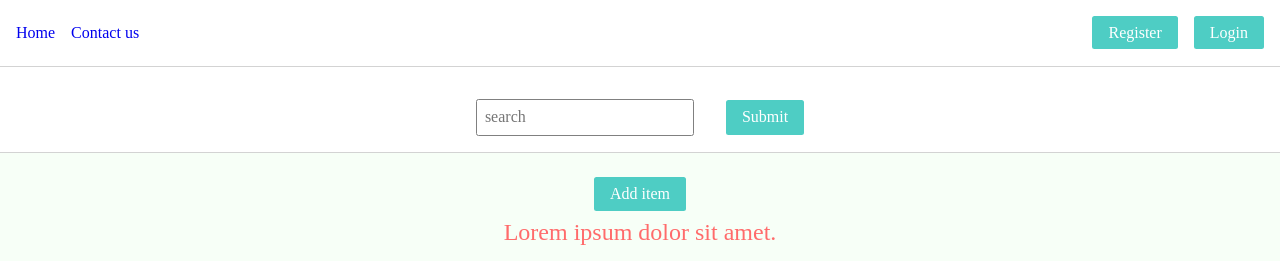
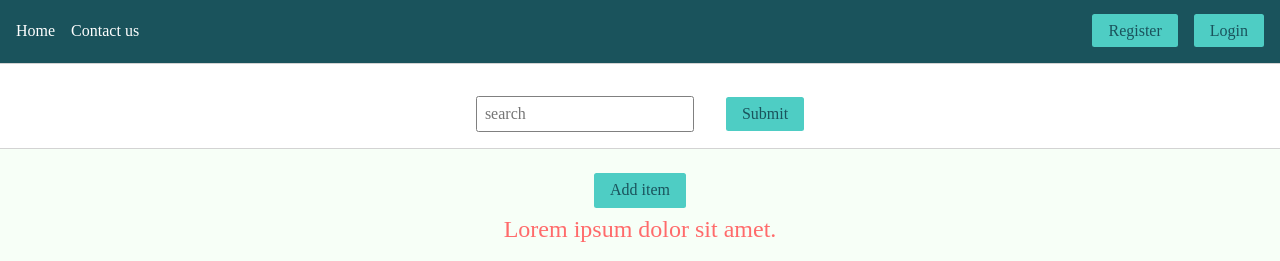
Before and after one commit to profissional-coder/Rentello-website, a React (Create React App) app in the folder front-end/: page / in a window 1280 px wide. Shown: the top 261 px of the page. Built offline with nearby package versions, Linux system fonts and the light colour scheme.

Commit message:
header css

```diff
--- a/front-end/src/components/Header.js
+++ b/front-end/src/components/Header.js
@@ -2,6 +2,8 @@ import React from "react";
 // import "./App.css";
 import { Link } from "react-router-dom";
 const Header = () => {
+  const logedIn = false;
+
   return (
     <div>
       <header className="header">
@@ -12,31 +14,59 @@ const Header = () => {
                 Home
               </Link>
             </li>
-
-            {/* {'    '}
+            {logedIn && (
+              <>
                 <li>
-                <Link className="link" to="">Category</Link>
-              </li> */}
+                  <Link className="link" to="/user/profile">
+                    All Post
+                  </Link>
+                </li>
 
                 {"   "}
+                <li>
+                  <Link className="link" to="/items">
+                    Items
+                  </Link>
+                </li>
+              </>
+            )}
             <li>
               <Link className="link" to="/Contact">
                 Contact us
               </Link>
             </li>
-            {"   "}
             <div className="auth">
+              {!logedIn ? (
+                <>
                   <li>
                     <Link className="link btn" to="/register">
                       Register
                     </Link>
                   </li>
-              {"    "}
                   <li>
                     <Link className="link btn" to="/login">
                       Login
                     </Link>
                   </li>
+                </>
+              ) : (
+                <>
+                  <li>
+                    <Link className="link btn" to="/home">
+                      logout
+                    </Link>
+                  </li>
+
+                  <li>
+                    <Link className="link" to="/userprofile">
+                      <img
+                        className="user_icon"
+                        src="https://img.icons8.com/bubbles/50/000000/user-male.png"
+                      />
+                    </Link>
+                  </li>
+                </>
+              )}
             </div>
           </ul>
         </nav>
--- a/front-end/src/components/Login.js
+++ b/front-end/src/components/Login.js
@@ -52,7 +52,7 @@ const Login = () => {
           value={values.email}
           onChange={handleChange}
         ></input>
-        {errors.email && <p> {errors.email} </p>}
+        {errors.email && <p className="input-error"> {errors.email} </p>}
       </section>
       <br />
       <section className="form-input">
@@ -65,7 +65,7 @@ const Login = () => {
           value={values.password}
           onChange={handleChange}
         ></input>
-        {errors.password && <p> {errors.password} </p>}
+        {errors.password && <p className="input-error"> {errors.password} </p>}
       </section>
       <br />
 
--- a/front-end/src/components/Register.js
+++ b/front-end/src/components/Register.js
@@ -51,7 +51,7 @@ const Register = () => {
           value={values.Fullname}
           onChange={handleChange}
         ></input>
-        {errors.Fullname && <p> {errors.Fullname} </p>}
+        {errors.Fullname && <p className="input-error"> {errors.Fullname} </p>}
       </section>
       <section className="form-input">
         <label>Email </label>
@@ -62,7 +62,7 @@ const Register = () => {
           value={values.email}
           onChange={handleChange}
         ></input>
-        {errors.email && <p> {errors.email} </p>}
+        {errors.email && <p className="input-error"> {errors.email} </p>}
       </section>
 
       <section className="form-input">
@@ -75,7 +75,7 @@ const Register = () => {
           value={values.password}
           onChange={handleChange}
         ></input>
-        {errors.password && <p> {errors.password} </p>}
+        {errors.password && <p className="input-error"> {errors.password} </p>}
       </section>
 
       <section className="form-input">
@@ -88,7 +88,9 @@ const Register = () => {
           value={values.password2}
           onChange={handleChange}
         ></input>
-        {errors.password2 && <p> {errors.password2} </p>}
+        {errors.password2 && (
+          <p className="input-error"> {errors.password2} </p>
+        )}
       </section>
 
       <section className="form-input">
@@ -101,7 +103,7 @@ const Register = () => {
           value={values.city}
           onChange={handleChange}
         ></input>
-        {errors.city && <p> {errors.city} </p>}
+        {errors.city && <p className="input-error"> {errors.city} </p>}
       </section>
 
       <section className="form-input">
--- a/front-end/src/css/_general.css
+++ b/front-end/src/css/_general.css
@@ -3,7 +3,7 @@ body {
 }
 
 .btn {
-  color: white;
+  color: #1a535c;
   background-color: #4ecdc4;
   border: none;
   padding: 0.5rem 1rem;
@@ -38,6 +38,10 @@ input[type="password"] {
   width: 100%;
 }
 
+.form .input-error {
+  color: #ff6b6b;
+}
+
 .form section {
   margin: 0.5rem 0;
   width: 100%;
--- a/front-end/src/css/components/header.css
+++ b/front-end/src/css/components/header.css
@@ -1,6 +1,6 @@
 .main-nav {
   width: 100%;
-  background-color: white;
+  background-color: #1a535c;
   border-bottom: 1px solid lightgray;
   padding: 1.5rem 1rem;
   margin: 0;
@@ -9,16 +9,24 @@
   align-items: center;
   box-sizing: border-box;
   gap: 1rem;
+  height: 4rem;
 }
 
 .main-nav .auth {
   margin-left: auto;
   display: flex;
   gap: 1rem;
+  justify-content: center;
+  align-items: center;
 }
 
 .main-nav .link {
   text-decoration: none;
+  color: white;
+}
+
+.main-nav .btn {
+  color: #1a535c;
 }
 
 /* .main-nav .auth .link {
```
Lines whose indentation alone changed are shown as unchanged.
